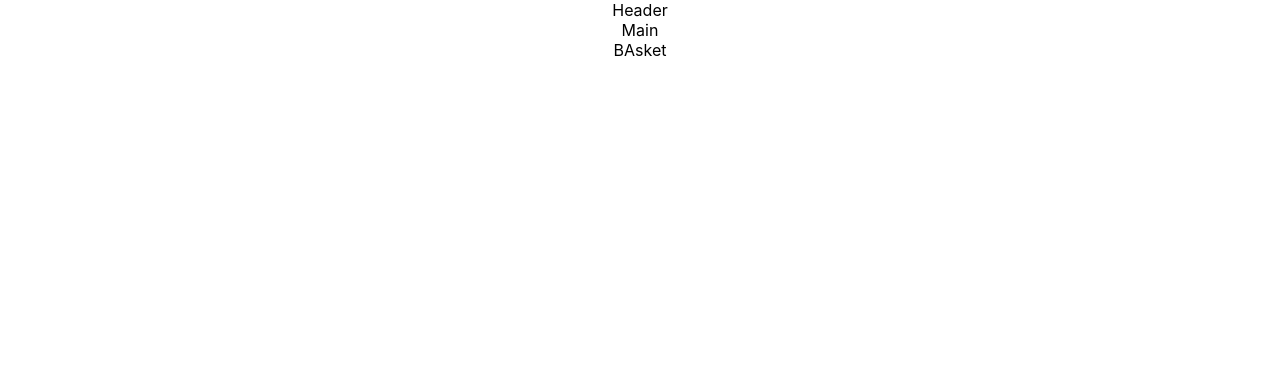
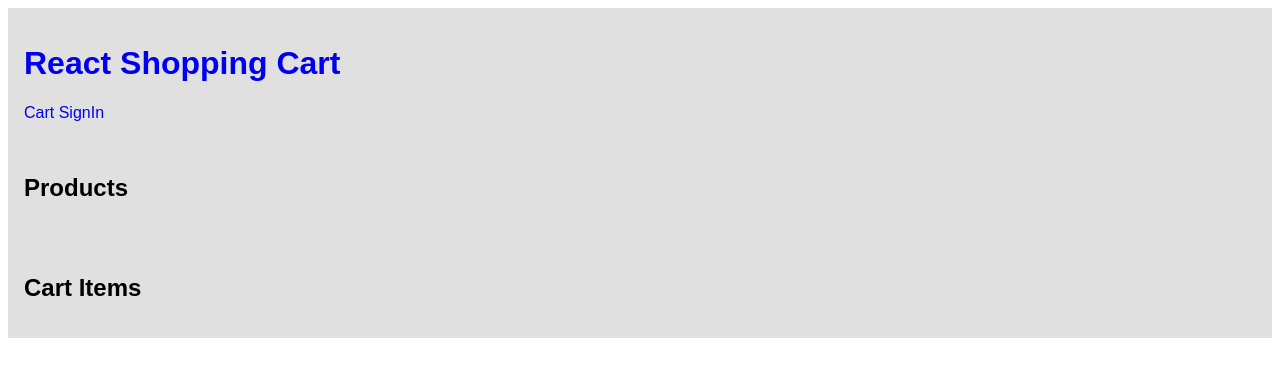
Before and after one commit to ruthstern/ReactShoppingApp, a React (Create React App) app in the folder myapp/: page / in a window 1280 px wide. Shown: the top 376 px of the page. Built offline with nearby package versions, Linux system fonts and the light colour scheme.

Commit message:
added product.js

```diff
--- a/myapp/src/App.js
+++ b/myapp/src/App.js
@@ -1,16 +1,17 @@
 import React from 'react';
-import './App.css';
 import Header from './Components/Header';
 import Main from './Components/Main';
 import Basket from './Components/basket';
+import Data from "./Data";
 
 
 function App() {
+  const { products } = Data;
   return (
     <div className="App">
     <Header></Header>
-    <div>
-      <Main></Main>
+    <div className='row'>
+      <Main products= {products}></Main>
       <Basket></Basket>
     </div>
     </div>
--- a/myapp/src/Components/Basket.js
+++ b/myapp/src/Components/Basket.js
@@ -1,5 +1,10 @@
 import React from "react";
 
 export default function Basket (props) {
-    return <div>BAsket</div>
+    return <aside className="block .col-1">
+            <h2>Cart Items</h2>
+
+        </aside>
+
+
 }
--- a/myapp/src/Components/Header.js
+++ b/myapp/src/Components/Header.js
@@ -1,5 +1,16 @@
 import React from "react";
 
 export default function Header (props) {
-    return <div>Header</div>
-}
+    return (
+        <header className="row block center">
+            <div>
+                <a href="#/">
+                    <h1>React Shopping Cart</h1>
+                </a>
+            </div>
+            <div>
+                <a href="#/cart">Cart</a> <a href="#/SignIn">SignIn</a>
+            </div>
+        </header>
+    ) ;
+    }
--- a/myapp/src/Components/Main.js
+++ b/myapp/src/Components/Main.js
@@ -1,5 +1,15 @@
 import React from "react";
 
-export default function Main (probs) {
-    return <div>Main</div>
+export default function Main (props) {
+    const {products} = props;
+    return (
+        <main className="block col-2">
+            <h2> Products</h2>
+            <div className="row" >
+                { products.map((product) => (
+                    <product key={product.id} product={product}></product>
+                )) }
+            </div>
+        </main>
+    )
 }
--- /dev/null
+++ b/myapp/src/Data.js
@@ -0,0 +1,25 @@
+ const data = {
+
+products:[
+    {
+        id: "1",
+        name:"mackbook",
+        price:140,
+        image:"https://picsum.photos./id/180/2400/1600",
+    },
+    {
+        id: "2",
+        name:"mackbook",
+        price:140,
+        image:"https://picsum.photos./id/111/4400/2656",
+    },
+    {
+        id: "3",
+        name:"mackbook",
+        price:140,
+        image:"https://picsum.photos./id/21/3008/2008",
+    },
+],
+
+ };
+ export default data;
--- a/myapp/src/index.css
+++ b/myapp/src/index.css
@@ -1,13 +1,39 @@
 body {
-  margin: 0;
-  font-family: -apple-system, BlinkMacSystemFont, 'Segoe UI', 'Roboto', 'Oxygen',
-    'Ubuntu', 'Cantarell', 'Fira Sans', 'Droid Sans', 'Helvetica Neue',
-    sans-serif;
-  -webkit-font-smoothing: antialiased;
-  -moz-osx-font-smoothing: grayscale;
+  font-family: Arial, Helvetica, sans-serif;
 }
-
-code {
-  font-family: source-code-pro, Menlo, Monaco, Consolas, 'Courier New',
-    monospace;
+h1,
+h2,
+h3 {
+  margin: 0,5rem;
 }
+h1 {
+  font-size: 1,5rem;
+}
+h2{
+  font-size: 1,2rem;
+}
+h3 {
+  font-size: 1rem;
+}
+a {
+  text-decoration: none;
+}
+.row {
+  font-display: flex;
+  justify-content: space-between;
+}
+.col-1 {
+  flex:1;
+}
+.col-2 {
+  flex: 2;
+}
+.block {
+  background-color: #e0e0e0;
+  padding: 1rem;
+  margin: 0,5rem;
+  border-radius:0,5rem;
+}
+.row.center {
+  align-items:center;
+}
```
Also changed, not shown: myapp/src/Components/Product.js (added, +16 -0 lines).
